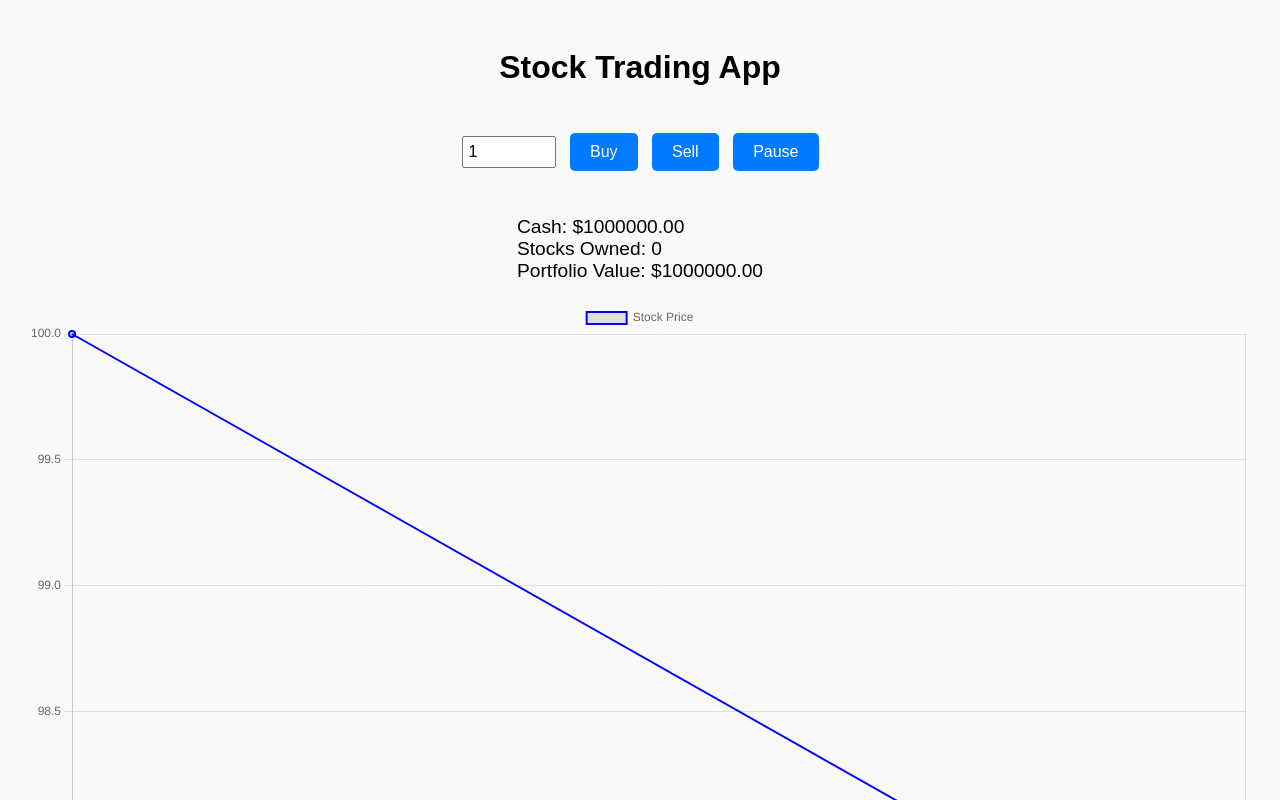
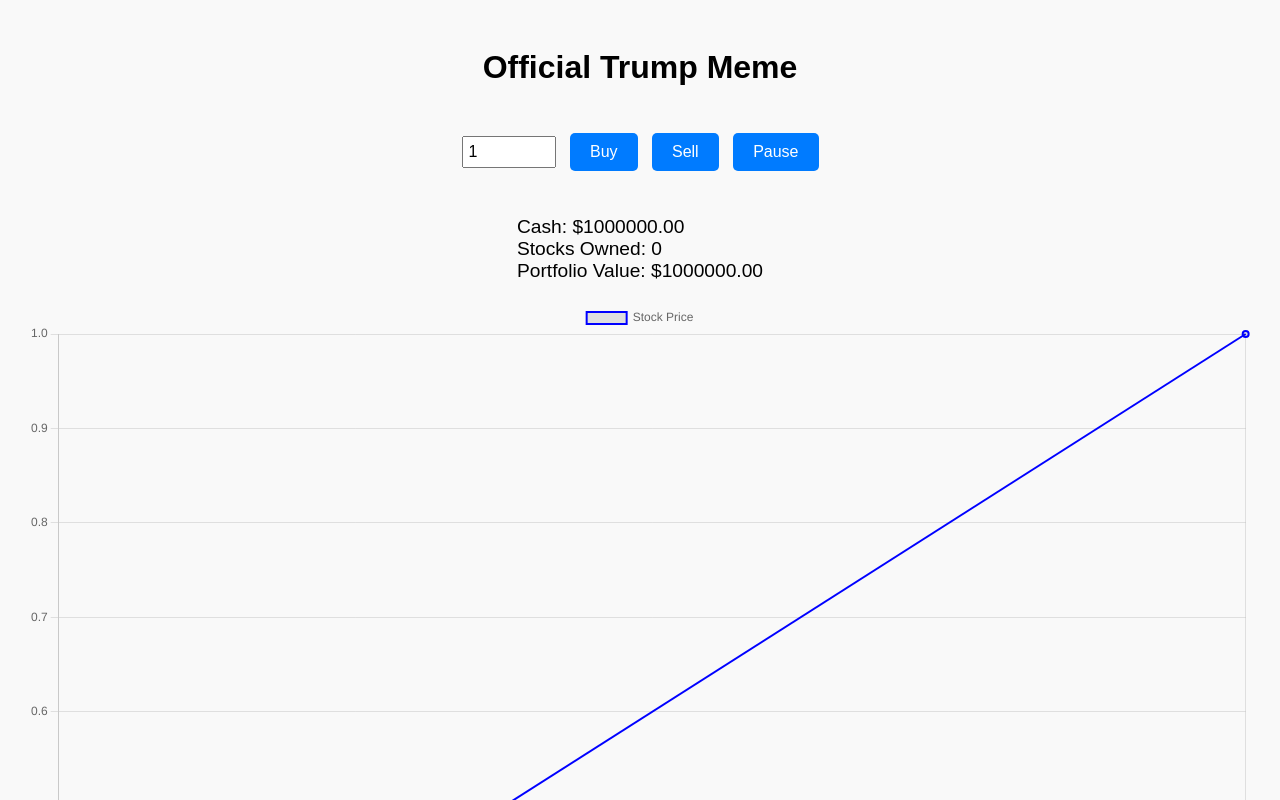
Before and after one commit to LINYIQ66/s, a plain HTML site: page index.html in a window 1280 px wide. Both pictures are taken after a click on the button "Sell". Shown: the top 800 px of the page. Drawn offline with nearby package versions, Linux system fonts and the light colour scheme.

Commit message:
Update index.html

```diff
--- a/index.html
+++ b/index.html
@@ -52,7 +52,7 @@
     </style>
 </head>
 <body>
-    <h1>Stock Trading App</h1>
+    <h1>Official Trump Meme</h1>
     <div id="controls">
         <input type="number" id="quantity" placeholder="Quantity" min="1" value="1">
         <button onclick="buyStock()">Buy</button>
@@ -70,7 +70,7 @@
 
     <script>
         const ctx = document.getElementById('stockChart').getContext('2d');
-        const stockPrices = [100];
+        const stockPrices = [0.2];
         const cashSpan = document.getElementById('cash');
         const stocksSpan = document.getElementById('stocks');
         const portfolioValueSpan = document.getElementById('portfolioValue');
@@ -112,7 +112,7 @@
         function generatePrice() {
             if (!isRunning) return;
             const lastPrice = stockPrices[stockPrices.length - 1];
-            const change = lastPrice * (Math.random() * 0.1 - 0.05);
+            const change = lastPrice * (Math.random() * 0.11 - 0.05);
             const newPrice = Math.max(1, lastPrice + change);
             stockPrices.push(newPrice);
             if (stockPrices.length > 50) stockPrices.shift();
@@ -132,7 +132,7 @@
                 cash -= totalCost;
                 updatePortfolio();
             } else {
-                alert('Not enough cash to buy stocks!');
+                alert('Not enough cash to buy $TRUMP!');
             }
         }
 
@@ -145,7 +145,7 @@
                 cash += quantity * currentPrice;
                 updatePortfolio();
             } else {
-                alert('Not enough stocks to sell!');
+                alert('Not enough $TRUMP to sell!');
             }
         }
 
```
